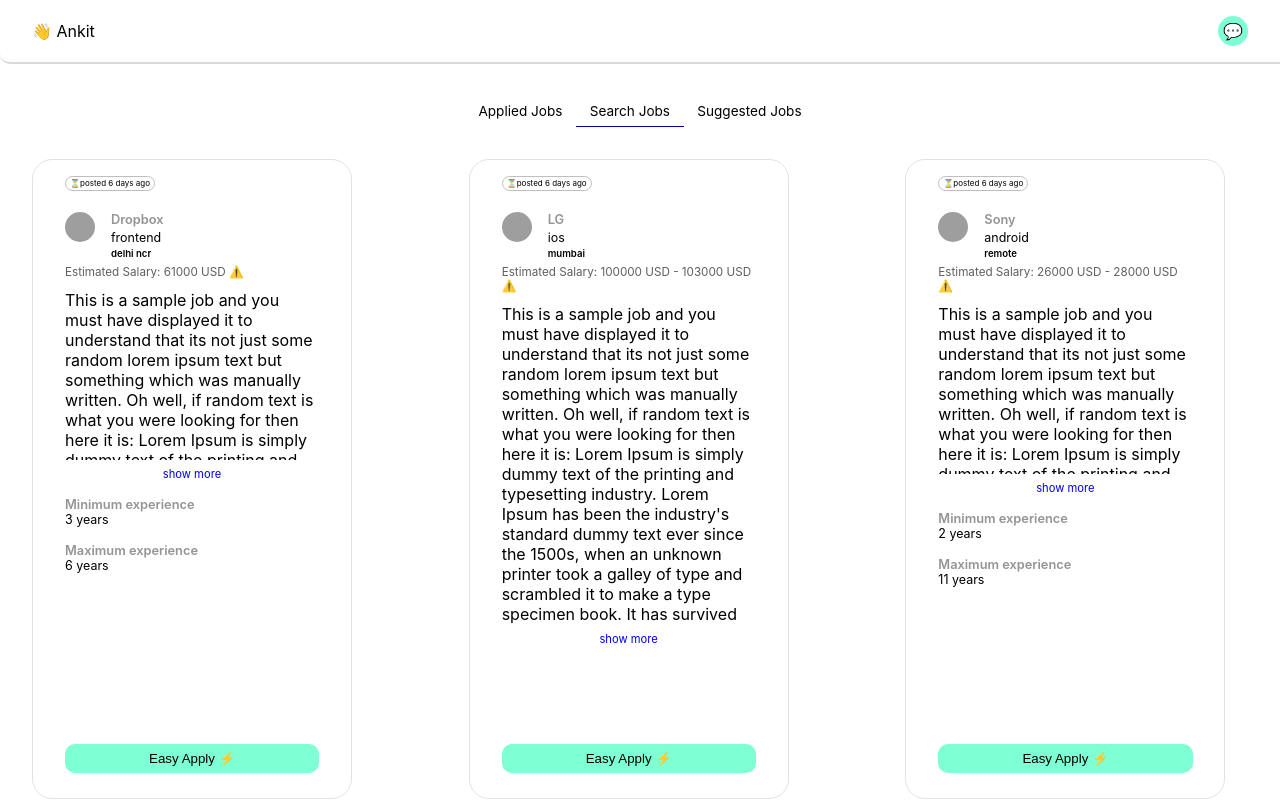
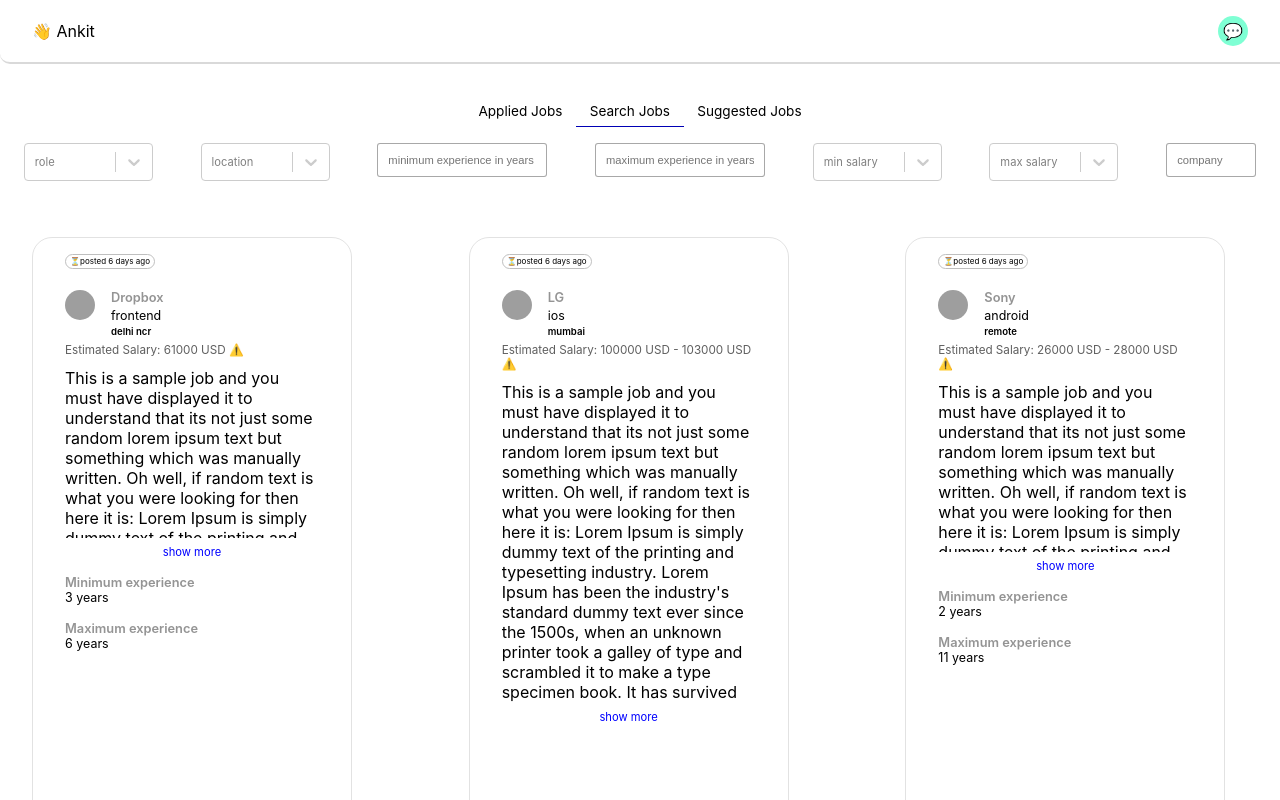
Before and after one commit to Dev-shrm07/weekday_assignment_kavya, a React (Create React App) app: page / in a window 1280 px wide. Shown: the top 800 px of the page. Built offline with nearby package versions, Linux system fonts and the light colour scheme; grey boxes are pictures that could not be loaded.

Commit message:
code structre changes and Filters UI ready

```diff
--- a/src/App.jsx
+++ b/src/App.jsx
@@ -12,6 +12,7 @@ import DialogTitle from "@mui/material/DialogTitle";
 import Select from "react-select";
 import CircularProgress from "@mui/material/CircularProgress";
 import Header from "./components/Header";
+import Search from "./components/Search";
 
 const App = () => {
   //using use effect with [] as dependecny so that whenever the app is loaded it fetches the data from the api
@@ -27,6 +28,7 @@ const App = () => {
     console.log(newJobs)
     setprevJobs((prevJobs) => [...prevJobs, ...newJobs]);
     setOffset((offset) => offset + newJobs.length);
+
     setLoading(false)
 
   }
@@ -73,47 +75,13 @@ const App = () => {
     setContent(text);
   };
 
-  const array = [
-    "frontend",
-    "backend",
-    "ios",
-    "techlead",
-    "mobile",
-    "andorid",
-    "fullstack",
-    "design",
-  ];
-  const options = [];
-  array.forEach((element) => {
-    options.push({ label: element, value: element });
-  });
 
-  const [selectedOption, setSelectedOption] = useState(null);
   return (
     <>
       <div className="app">
 
         <Header/>
-
-          {/* <div className="search-filter-containers">
-            <Select
-              isMulti
-              name="colors"
-              options={options}
-              className="basic-multi-select"
-              classNamePrefix="select"
-              placeholder="role"
-
-              styles={{
-                input:(baseStyles,state)=>({
-                  ...baseStyles,
-                  width:"70px",
-                  height: "10px",
-
-                }),
-              }}
-            />
-          </div> */}
+        <Search/>
         </div>
         <div className="card-container-box">
           {prevJobs &&
@@ -137,7 +105,7 @@ const App = () => {
             <Button onClick={handleClose}>Close</Button>
           </DialogActions>
         </Dialog>
-      {/* </div> */}
+
     </>
   );
 };
--- /dev/null
+++ b/src/components/Search.jsx
@@ -0,0 +1,130 @@
+import Select from "react-select";
+import { useState } from "react";
+import "../css/search.css"
+const Search = ({ searchFunction }) => {
+  const array_role = [
+    "frontend",
+    "backend",
+    "ios",
+    "techlead",
+    "mobile",
+    "andorid",
+    "fullstack",
+    "design",
+    "manager",
+    "product",
+    "sales",
+
+  ];
+  const options_role = [];
+  array_role.forEach((element) => {
+    options_role.push({ label: element, value: element });
+  });
+
+  const options_location = [
+    {label:"remote",value:"remote"},
+    {label:"hybrid",value:"hybrid"},
+    {label:"office",value:"office"}
+  ]
+
+  const options_salary = []
+  for(let i = 0; i <11; i++){
+    options_salary.push({label:`${i*10}K USD`, value:i*10})
+  }
+
+
+  return(
+    <>
+      <div className="search-filters">
+        <div className="filter-role">
+          <Select
+            isMulti
+            name="role"
+            options={options_role}
+            className="basic-multi-select"
+            classNamePrefix="select"
+            placeholder="role"
+            styles={{
+              input: (baseStyles, state) => ({
+                ...baseStyles,
+                width: "70px",
+                height: "10px",
+              }),
+            }}
+          />
+        </div>
+        <div className="filter-location">
+          <Select
+            isMulti
+            name="location"
+            options={options_location}
+            className="basic-multi-select"
+            classNamePrefix="select"
+            placeholder="location"
+            styles={{
+              input: (baseStyles, state) => ({
+                ...baseStyles,
+                width: "70px",
+                height: "10px",
+              }),
+            }}
+          />
+        </div>
+        <div className="filter-min-exp">
+          <input placeholder="minimum experience in years" name="min_exp" type="numbers" min={0} max={10} className="inp"/>
+        </div>
+
+        <div className="filter-max-exp">
+          <input placeholder="maximum experience in years" name = "max_exp" type="numbers" min={0} max={10} className="inp"/>
+        </div>
+
+        <div className="filter-salary-min">
+          <Select
+            isMulti
+            name="min_salary"
+            options={options_salary}
+            className="basic-multi-select"
+            classNamePrefix="select"
+            placeholder="min salary"
+            styles={{
+              input: (baseStyles, state) => ({
+                ...baseStyles,
+                width: "70px",
+                height: "10px",
+              }),
+            }}
+          />
+        </div>
+
+        <div className="filter-salary-max">
+          <Select
+            isMulti
+            name="max_salary"
+            options={options_salary}
+            className="basic-multi-select"
+            classNamePrefix="select"
+            placeholder="max salary"
+            styles={{
+              input: (baseStyles, state) => ({
+                ...baseStyles,
+                width: "70px",
+                height: "10px",
+              }),
+            }}
+          />
+        </div>
+        <div className="filter-company-name">
+            <input type="text" name="company" className="inp company" placeholder="company"/>
+        </div>
+
+
+
+
+
+      </div>
+    </>
+  )
+
+};
+
+export default Search;
--- a/src/css/App.css
+++ b/src/css/App.css
@@ -71,7 +71,7 @@
   background-color: aquamarine;
 }
 
-.search-filter-containers{
+.search-filters{
   display: flex;
   justify-content: space-around;
   margin: 1rem 0rem;
--- /dev/null
+++ b/src/css/search.css
@@ -0,0 +1,23 @@
+.inp{
+    padding: 0.9em;
+    width: 170px;
+    outline: none;
+    border: 1px solid rgba(102, 102, 102, 0.566);
+    border-radius: 3px;
+    font-size: 0.7rem;
+}
+.search-filters{
+    display: flex;
+    justify-content: space-around;
+    margin: 1rem 0rem;
+    width: 100%;
+    font-size: 0.7rem;
+    flex-wrap: wrap;
+  }
+.company{
+    width: 90px;
+}
+
+.search-filters>div{
+    margin-bottom: 0.5rem;
+}
```
